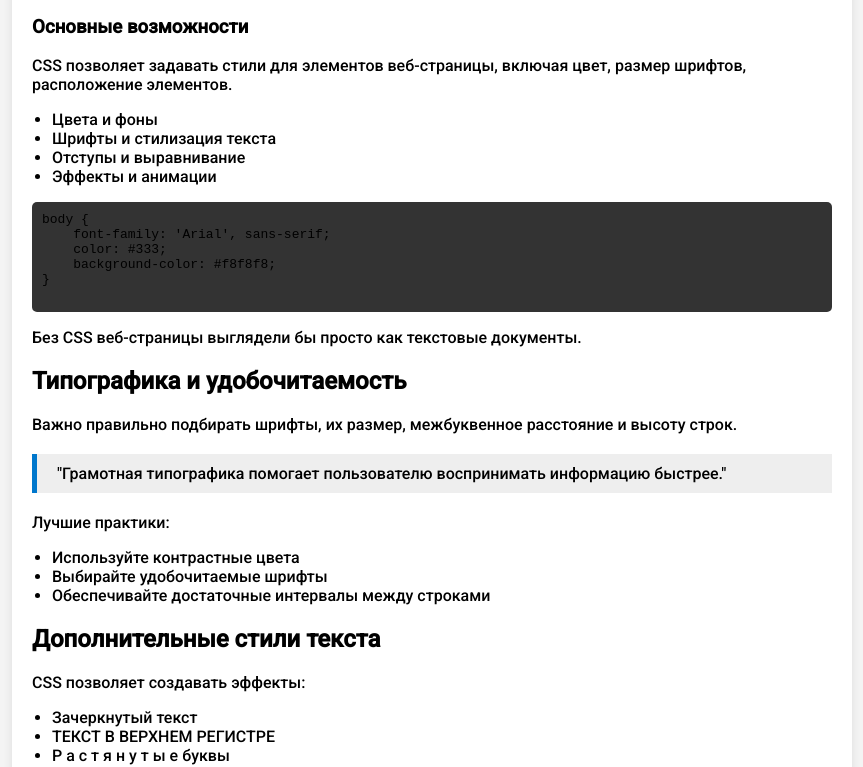
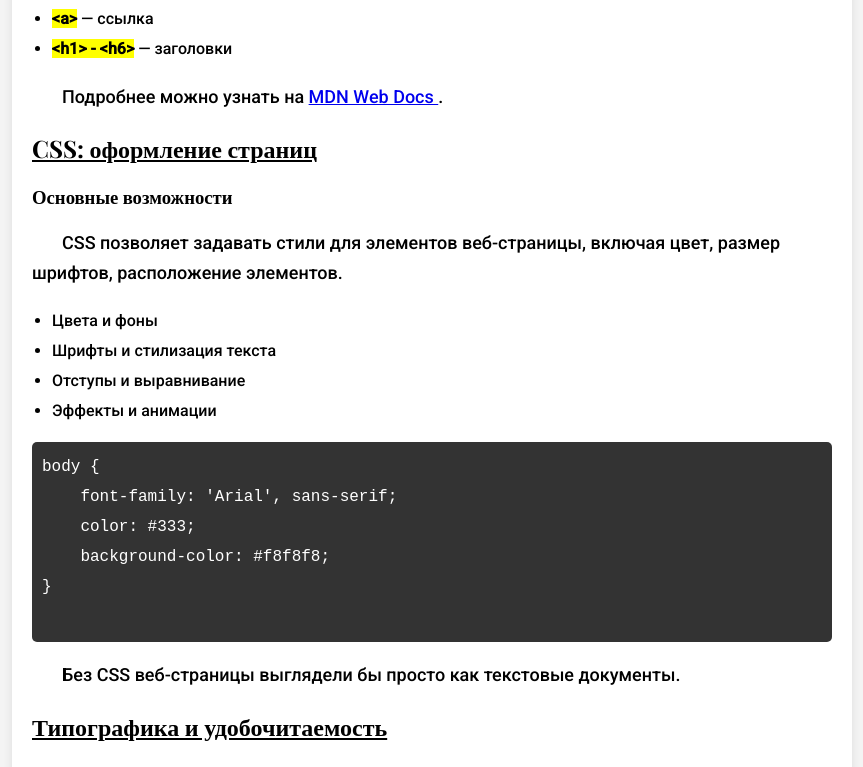
Before and after one commit to 21ISR/uidev-lab7-tretyakov, a plain HTML site: page index.html in a window 1280 px wide. Shown: the part 454-1221 px from the top of the page, without its empty margins (208-1071 px from the left). Drawn offline with nearby package versions, Linux system fonts and the light colour scheme.

Commit message:
{Что делали}

```diff
--- a/index.html
+++ b/index.html
@@ -27,15 +27,15 @@
                 <p>Основные теги HTML:</p>
                 <ul>
                     <li>
-                        <span>&lt;p&gt;</span>
+                        <span class="yellow">&lt;p&gt;</span>
                         — абзац
                     </li>
                     <li>
-                        <span>&lt;a&gt;</span>
+                        <span class="yellow">&lt;a&gt;</span>
                         — ссылка
                     </li>
                     <li>
-                        <span>&lt;h1&gt; - &lt;h6&gt;</span>
+                        <span class="yellow">&lt;h1&gt; - &lt;h6&gt;</span>
                         — заголовки
                     </li>
                 </ul>
@@ -89,7 +89,7 @@ body {
                 <ul>
                     <li>
                         Используйте
-                        <span>контрастные цвета</span>
+                        <span class="yellow">контрастные цвета</span>
                     </li>
                     <li>Выбирайте удобочитаемые шрифты</li>
                     <li>Обеспечивайте достаточные интервалы между строками</li>
@@ -101,13 +101,13 @@ body {
                 <p>CSS позволяет создавать эффекты:</p>
                 <ul>
                     <li>
-                        <span>Зачеркнутый текст</span>
+                        <span class="line">Зачеркнутый текст</span>
                     </li>
                     <li>
-                        <span>ТЕКСТ В ВЕРХНЕМ РЕГИСТРЕ</span>
+                        <span class="uppercase">ТЕКСТ В ВЕРХНЕМ РЕГИСТРЕ</span>
                     </li>
                     <li>
-                        <span>Р а с т я н у т ы е буквы</span>
+                        <span class="word-spacing">Р а с т я н у т ы е буквы</span>
                     </li>
                 </ul>
             </article>
--- a/styles.css
+++ b/styles.css
@@ -14,15 +14,24 @@ body {
 h1,
 h2,
 h3 {
+    font-family: Playfair Display;
 }
 h1 {
+    text-align: center;
+    font-size: 30px;
+    text-transform: uppercase;
 }
 h2 {
+    text-decoration: underline;
     margin-top: 20px;
 }
 h3 {
 }
 p {
+    font-size: 18px;
+    text-indent: 30px;
+    font-family: Roboto;
+    line-height: 30px;
 }
 a {
 }
@@ -33,15 +42,41 @@ blockquote {
     padding: 10px 20px;
     border-left: 5px solid #0077cc;
     margin: 20px 0;
+    font-size: 20px;
+    font-style: italic;
+    font-family: Montserrat;
+    word-spacing: 7px;
+    line-height: 40px;
 }
 ul {
     padding-left: 20px;
+    line-height: 30px;
 }
 pre {
     background: #333;
     padding: 10px;
     border-radius: 5px;
     overflow-x: auto;
+    color: white;
+    line-height: 30px;
+    font-size: 16px;
 }
 .highlight {
 }
+
+.yellow{
+    background-color: yellow;
+    font-weight: 900;
+}
+
+.line{
+    text-decoration: line-through;
+}
+
+.uppercase{
+    text-transform: uppercase;
+}
+
+.word-spacing{
+    word-spacing: 20px;
+}
```
